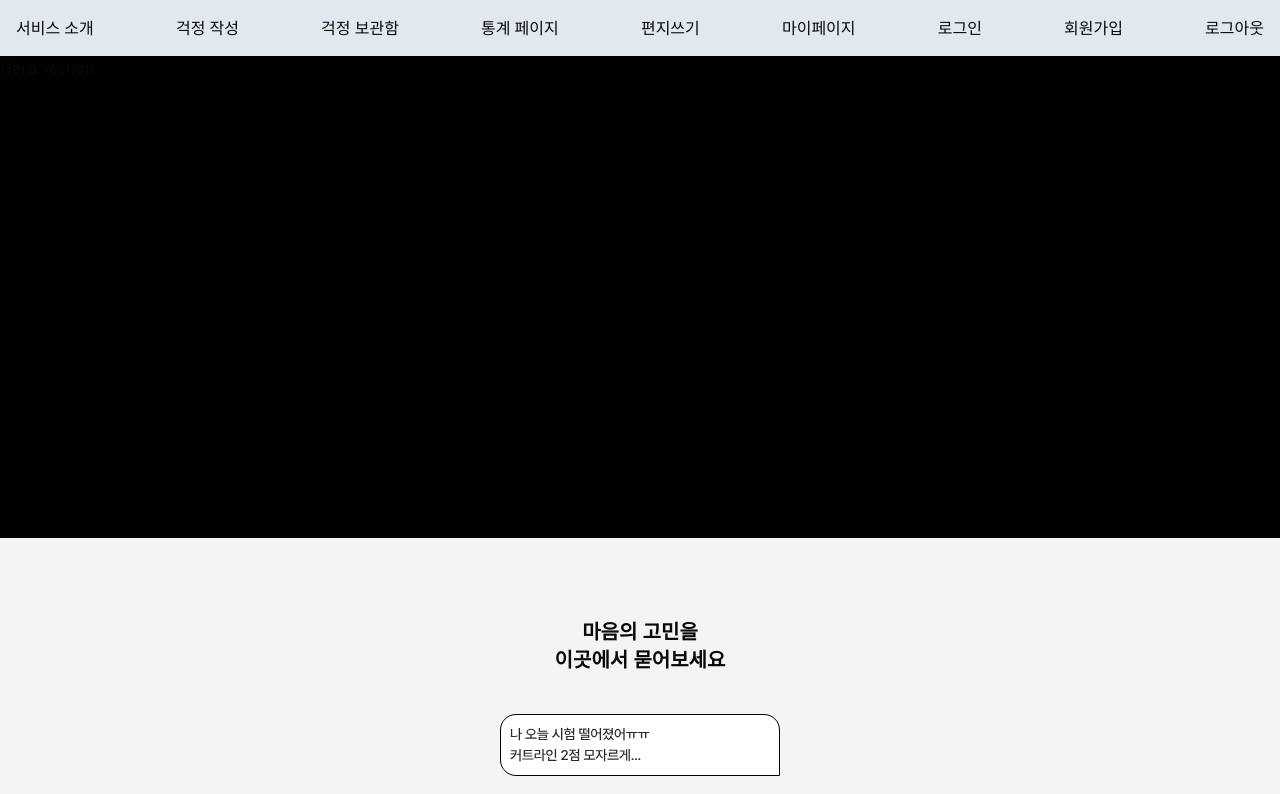
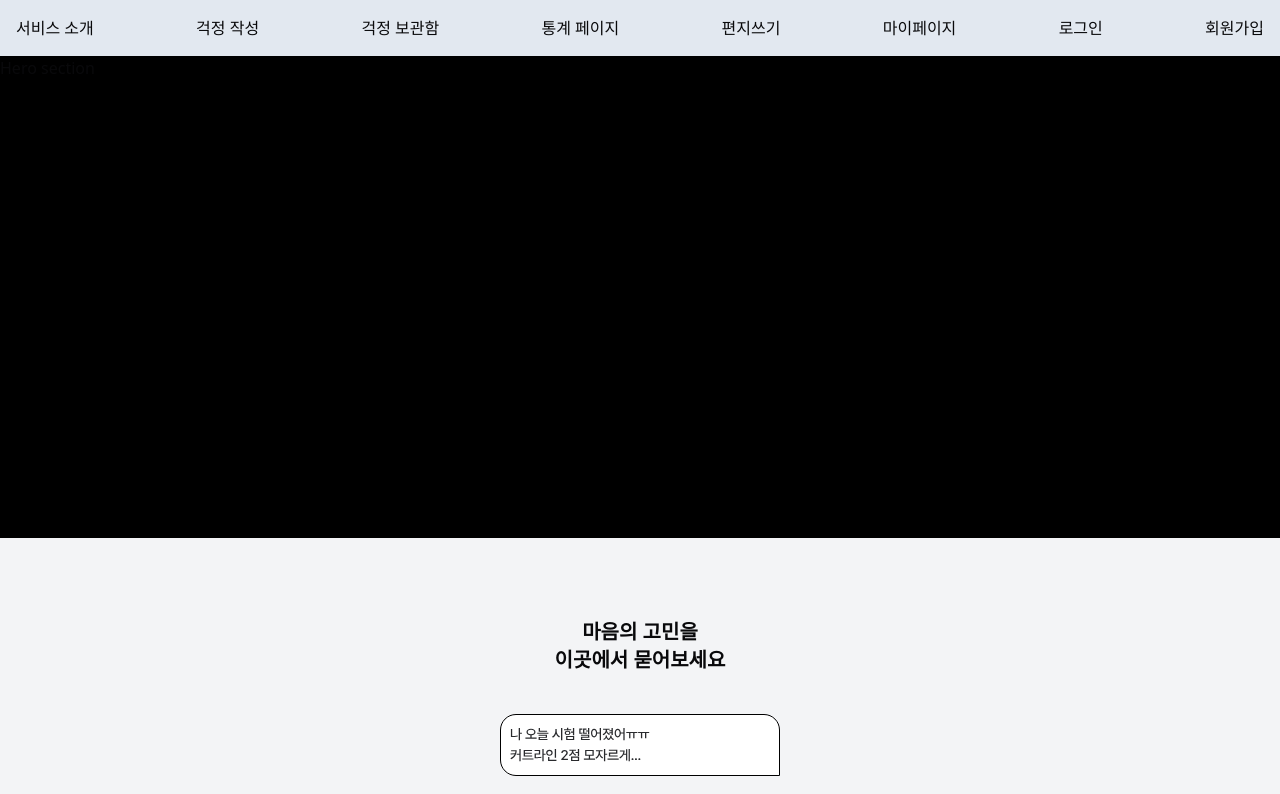
Before and after one commit to PomegranateBlue/dont_worry, a Next.js app: page / in a window 1280 px wide. Shown: the top 794 px of the page. Built offline with nearby package versions, Linux system fonts and the light colour scheme; no server answers.

Commit message:
✨ feat / 로그인 여부에 따른 헤더 조건부 렌더링

```diff
--- a/src/components/header.tsx
+++ b/src/components/header.tsx
@@ -4,32 +4,24 @@ import LogOutButton from './loginComponents/LogOutButton';
 import { useEffect, useState } from 'react';
 import { Session } from '@supabase/supabase-js';
 import { supabase } from '@/app/utils/supabase/supabase';
-// import browserClient from '@/app/utils/supabase/client';
 
 export default function Header() {
   const [session, setSession] = useState<Session | null>(null);
+  const isLogin = !!session;
   useEffect(() => {
-    supabase.auth.getSession().then(({ data: { session } }) => {
-      setSession(session);
-    });
-
     const {
       data: { subscription }
     } = supabase.auth.onAuthStateChange((_event, session) => {
-      // if (session) {
-      //   setSession(session);
-      // }
-      setSession(session);
-      console.log('session', session);
-
-      console.log('_event', _event);
+      if (_event == 'SIGNED_IN') {
+        setSession(session);
+        console.log('useEffect session', session);
+      }
     });
 
     return () => {
       subscription.unsubscribe();
     };
   }, []);
-  console.log('session: ', session);
 
   return (
     <header className="flex flex-row flex-wrap bg-slate-200 p-4 justify-between">
@@ -39,9 +31,14 @@ export default function Header() {
       <Link href="/ranking">통계 페이지</Link>
       <Link href="/letter">편지쓰기</Link>
       <Link href="/mypage">마이페이지</Link>
-      <Link href="/auth/login">로그인</Link>
-      <Link href="/auth/signup">회원가입</Link>
-      <LogOutButton />
+      {isLogin ? (
+        <LogOutButton />
+      ) : (
+        <>
+          <Link href="/auth/login">로그인</Link>
+          <Link href="/auth/signup">회원가입</Link>
+        </>
+      )}
     </header>
   );
 }
```
